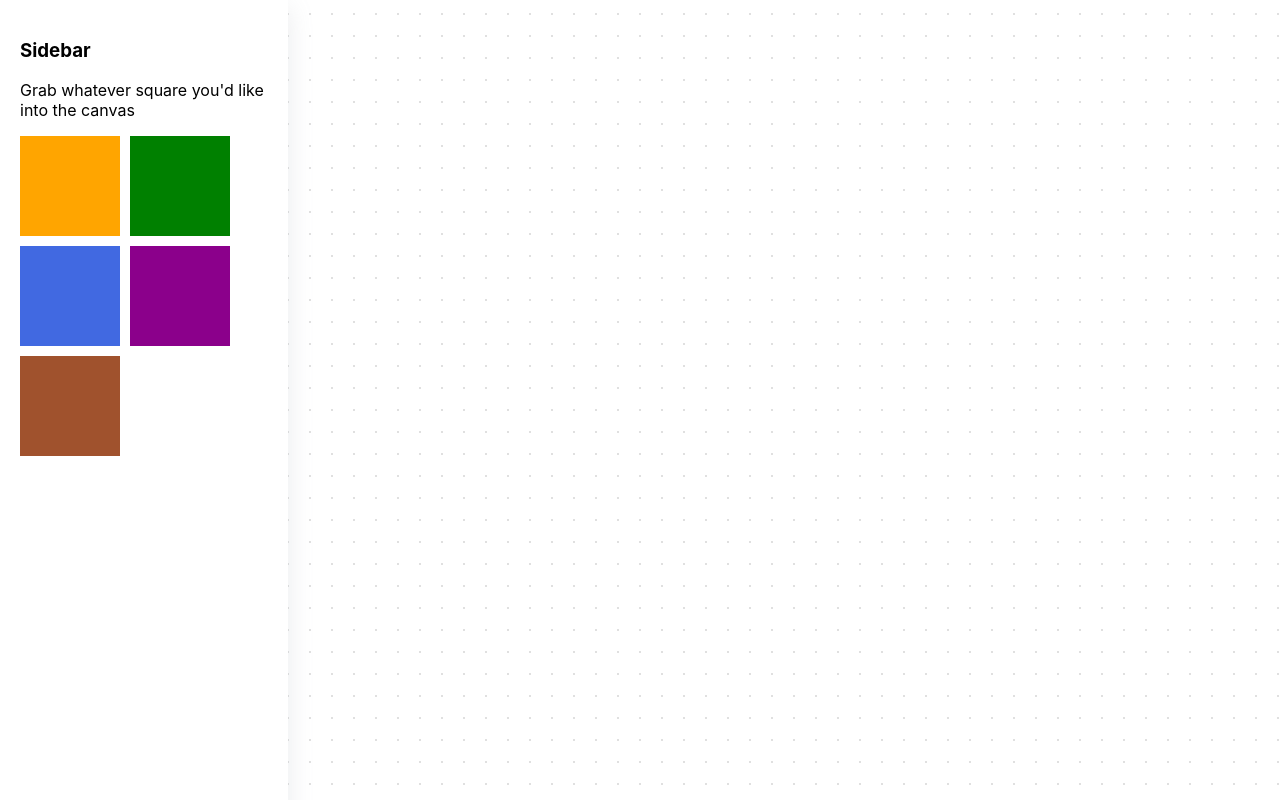
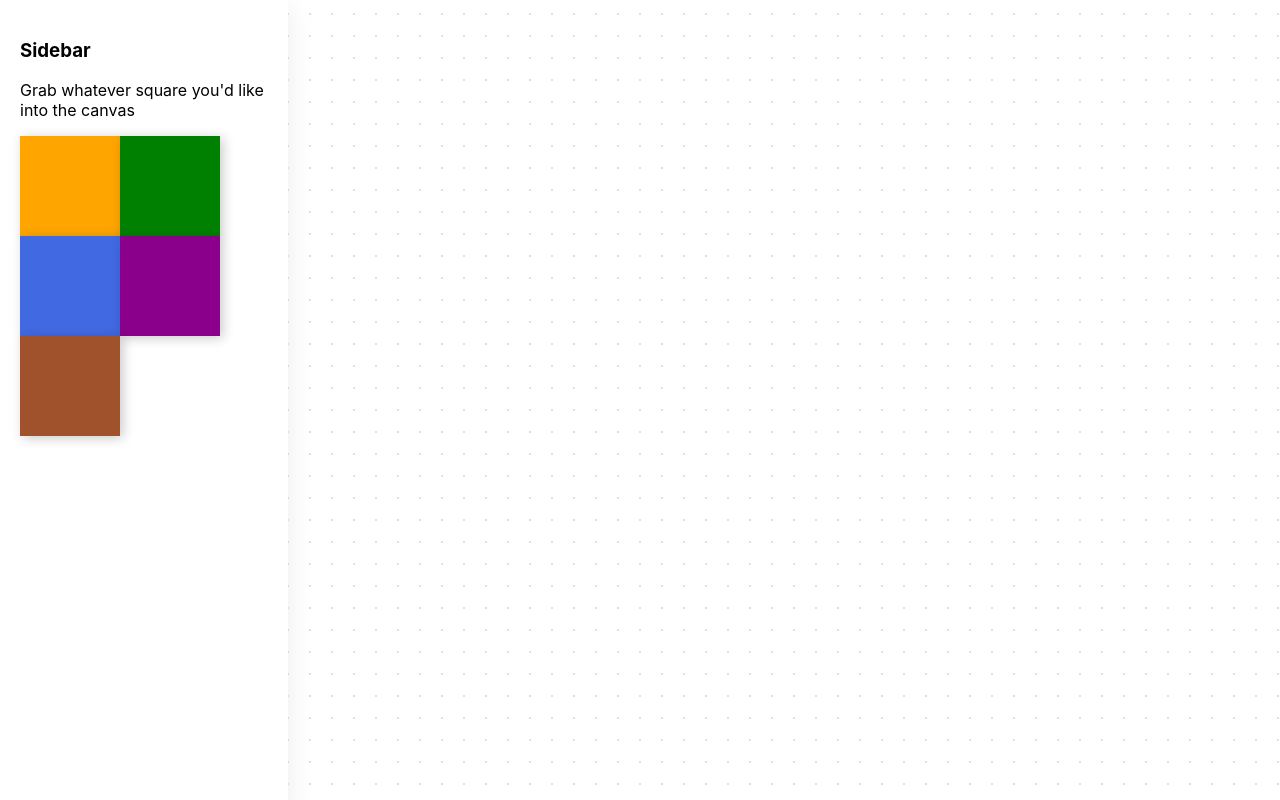
Before and after one commit to tobicorradi/alchemy-commerce-challenge, a React (Create React App) app: page / in a window 1280 px wide. Built offline with nearby package versions, Linux system fonts and the light colour scheme.

Commit message:
Improving Square component

```diff
--- a/src/components/Sidebar/index.jsx
+++ b/src/components/Sidebar/index.jsx
@@ -28,14 +28,12 @@ const Sidebar = ({ squares}) => {
       <p>Grab whatever square you'd like into the canvas</p>
       <SquaresWrapper>
         {squares.map((square, index) => (
-          <div
+          <Square
             key={index}
-            id={square.id}
             color={square.color}
             data-color={square.color}
             draggable
             onDragStart={handleDragStart}
-            style={{marginBottom: 10, marginRight: 10, backgroundColor: square.color, width: 100, height: 100}}
           />
         ))}
       </SquaresWrapper>
--- a/src/components/Square/index.jsx
+++ b/src/components/Square/index.jsx
@@ -4,16 +4,12 @@ import styled from 'styled-components'
 const Block = styled.div`
     width: 100px;
     height: 100px;
-    marginBottom: 10px;
     cursor: grab;
     box-shadow: 3px 2px 11px #00000036;
+    background: ${props => props.color};
 `
-const Square = ({id, color, data,  dragging, setDragging}) => {
-    return (
-        <>
-            <Block style={{backgroundColor: color}} />
-        </>
-    )
+const Square = ({color, ...reset}) => {
+    return  <Block {...reset} style={{backgroundColor: color}} />
 }
 
 export default Square
```
